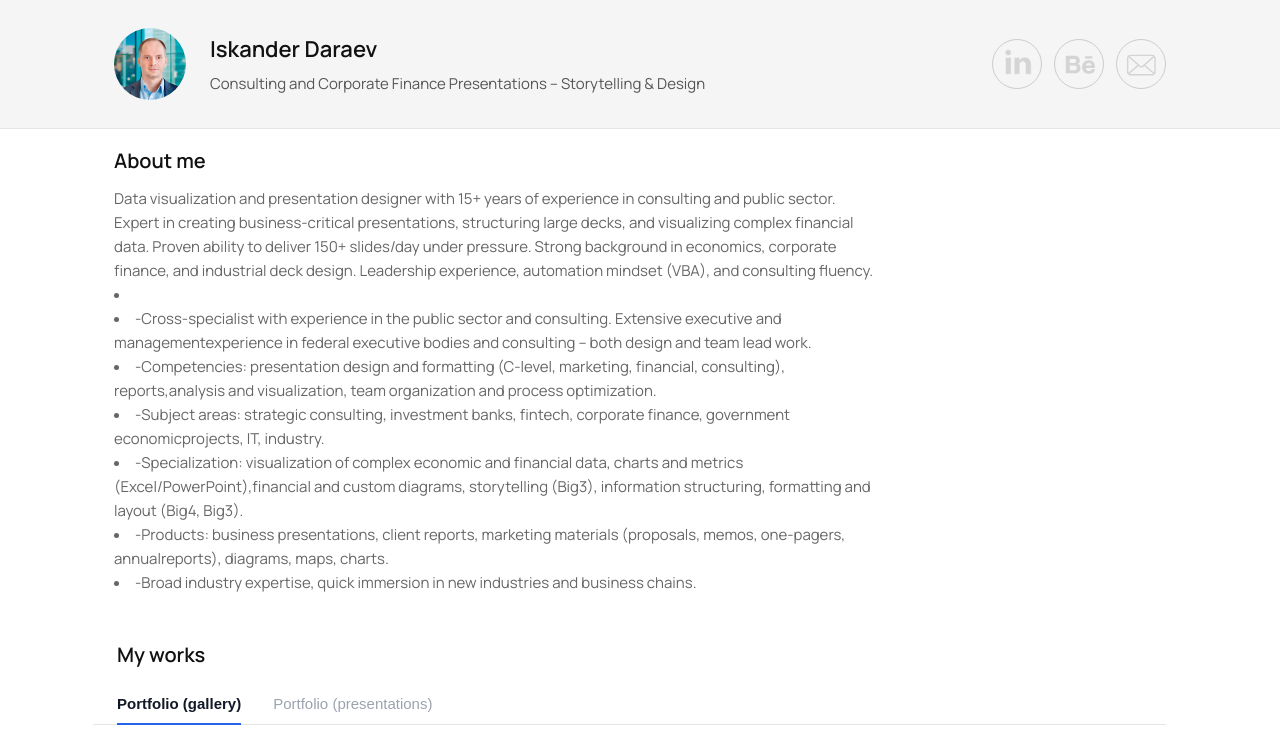
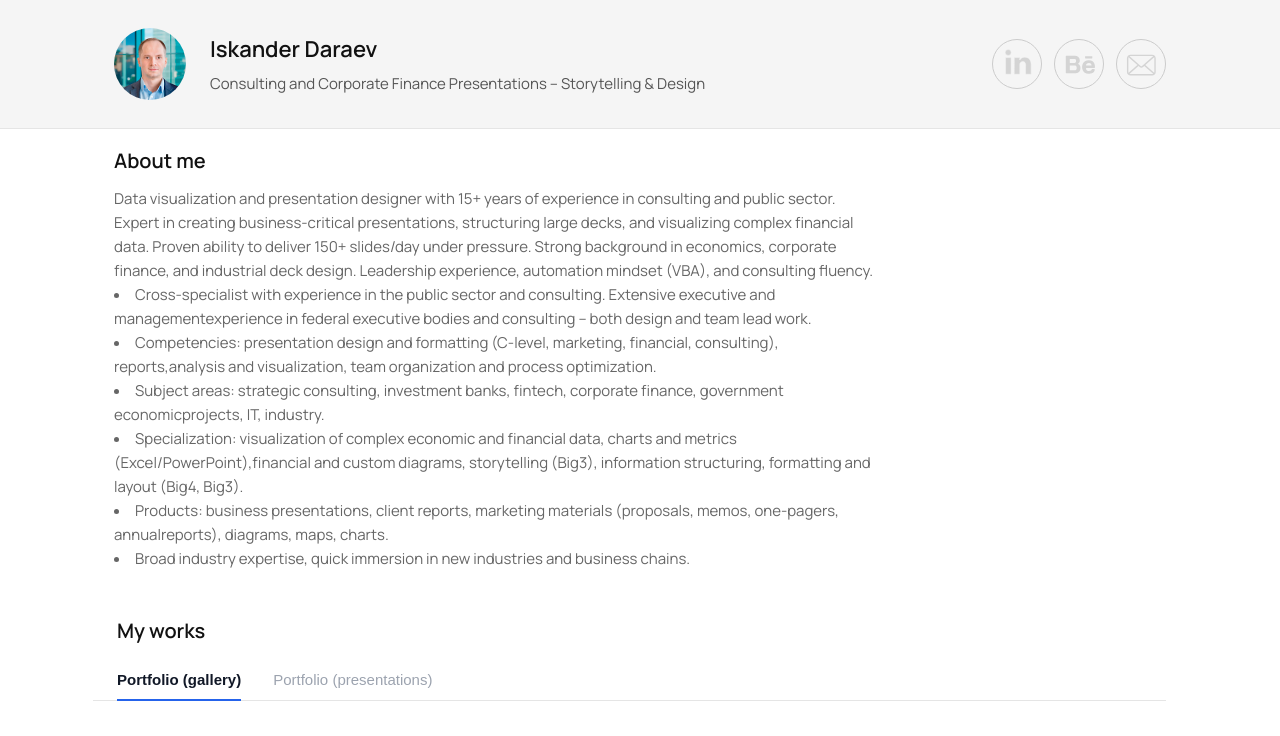
Before and after one commit to isk06/ruportfo, a Next.js app: page / in a window 1280 px wide. Shown: the top 736 px of the page. Built offline with nearby package versions, Linux system fonts and the light colour scheme.

Commit message:
about me content

```diff
--- a/app/page.tsx
+++ b/app/page.tsx
@@ -107,13 +107,13 @@ export default function HomePage() {
           data. Proven ability to deliver 150+ slides/day under pressure. Strong
           background in economics, corporate finance, and industrial deck design.
           Leadership experience, automation mindset (VBA), and consulting fluency.
-          <li></li>
-          <li>-Cross-specialist with experience in the public sector and consulting. Extensive executive and managementexperience in federal executive bodies and consulting – both design and team lead work.</li>
-          <li>-Competencies: presentation design and formatting (C-level, marketing, financial, consulting), reports,analysis and visualization, team organization and process optimization.</li>
-          <li>-Subject areas: strategic consulting, investment banks, fintech, corporate finance, government economicprojects, IT, industry.</li>
-          <li>-Specialization: visualization of complex economic and financial data, charts and metrics (Excel/PowerPoint),financial and custom diagrams, storytelling (Big3), information structuring, formatting and layout (Big4, Big3).</li>
-          <li>-Products: business presentations, client reports, marketing materials (proposals, memos, one-pagers, annualreports), diagrams, maps, charts.</li>
-          <li>-Broad industry expertise, quick immersion in new industries and business chains.</li>
+
+          <li>Cross-specialist with experience in the public sector and consulting. Extensive executive and managementexperience in federal executive bodies and consulting – both design and team lead work.</li>
+          <li>Competencies: presentation design and formatting (C-level, marketing, financial, consulting), reports,analysis and visualization, team organization and process optimization.</li>
+          <li>Subject areas: strategic consulting, investment banks, fintech, corporate finance, government economicprojects, IT, industry.</li>
+          <li>Specialization: visualization of complex economic and financial data, charts and metrics (Excel/PowerPoint),financial and custom diagrams, storytelling (Big3), information structuring, formatting and layout (Big4, Big3).</li>
+          <li>Products: business presentations, client reports, marketing materials (proposals, memos, one-pagers, annualreports), diagrams, maps, charts.</li>
+          <li>Broad industry expertise, quick immersion in new industries and business chains.</li>
         </p>
       </section>
 
```
